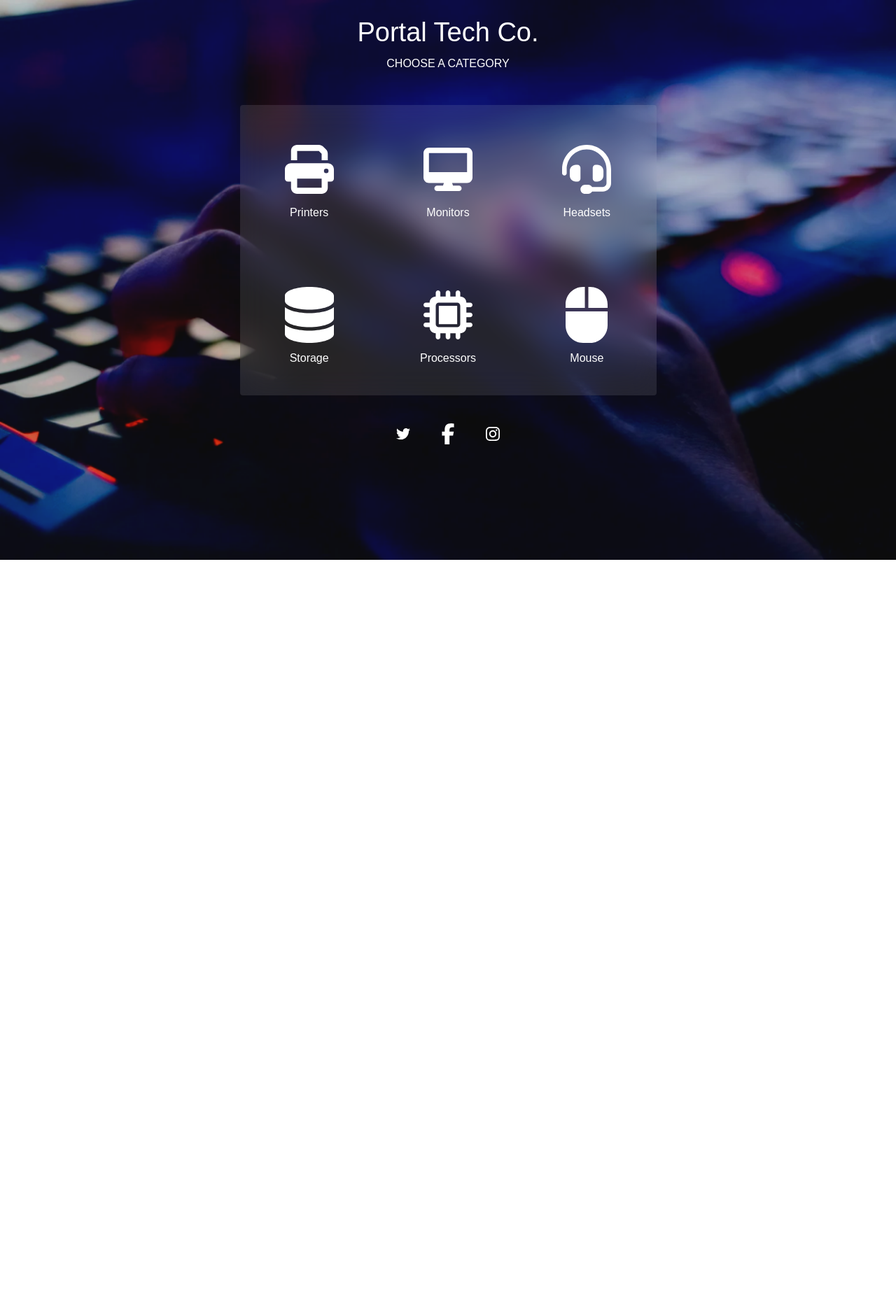
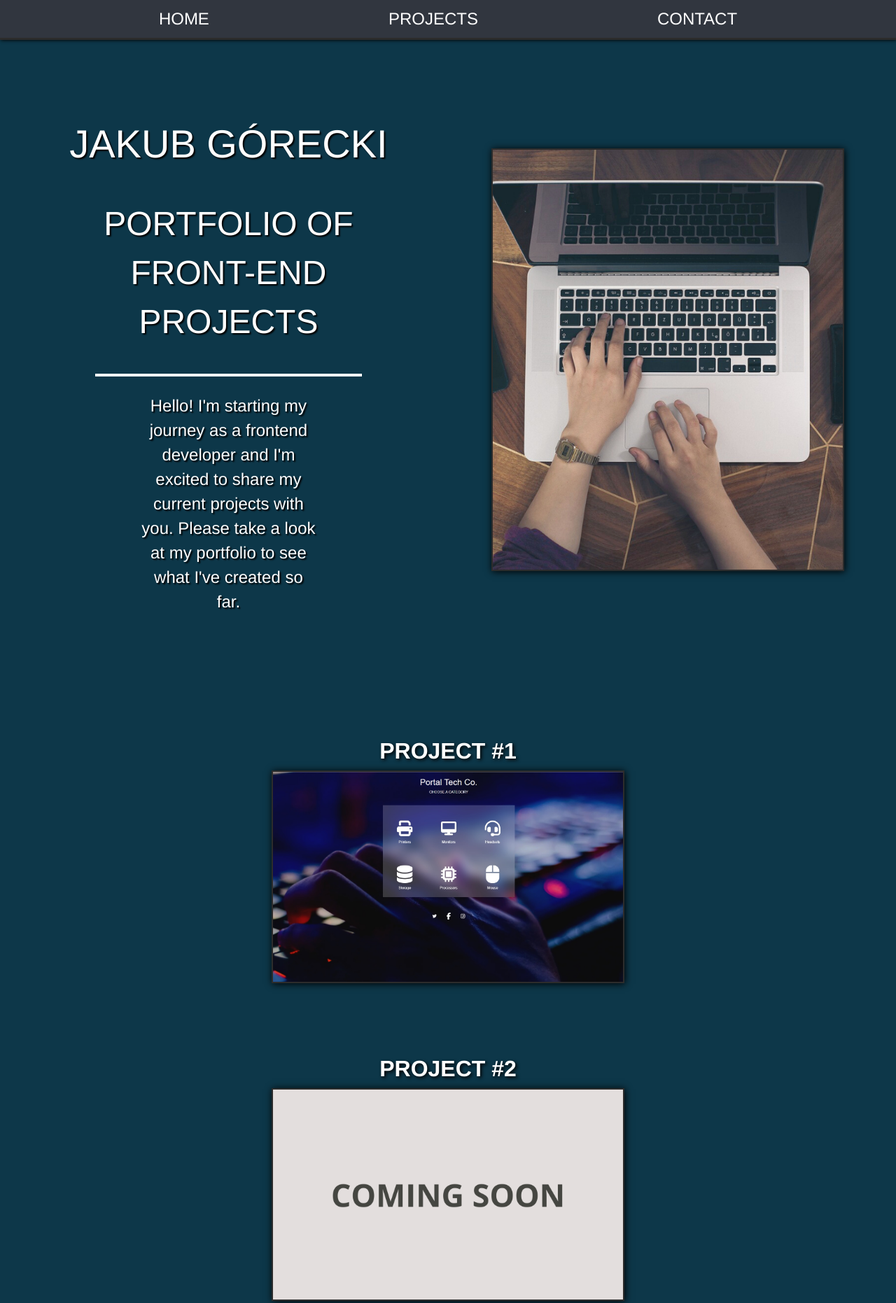
Before and after one commit to vandi112/Projects_website, a plain HTML site: page index.html in a window 1280 px wide. Shown: the top 1862 px of the page at 70% size. Before the commit the page ends 800 px from the top, so only its background shows below. Drawn offline with Linux system fonts and the light colour scheme.

Commit message:
update 1_4

```diff
--- a/index.html
+++ b/index.html
@@ -3,146 +3,66 @@
 <head>
     <meta charset="UTF-8">
     <meta name="viewport" content="width=device-width, initial-scale=1.0">
-    <title>Portal Tech Co.</title>
-    <style>
-        body {
-            background-image: url(picture/bacground.png);
-            background-size: cover;
-            background-attachment: fixed;
-            background-repeat: no-repeat;
-            margin: 0px;
-        }
-        h1 {
-            color: white;
-            font-family: Arial, Helvetica, sans-serif;
-            font-size: 38px;
-            text-align: center;
-            margin-bottom: 5px;
-            font-weight: lighter;
-        }
-
-        h2 {
-            text-transform: uppercase;
-            font-size: 16px;
-            color: white;
-            font-family: Arial, Helvetica, sans-serif;
-            text-align: center;
-            margin-bottom: 5px;
-            font-weight: lighter;
-        }
-        header{
-            margin-bottom: 40px;
-            width: 300px;
-            margin-left: auto;
-            margin-right: auto;
-        }
-        #menu {
-            margin-left: auto;
-            margin-right: auto;
-            background-color: rgba(255, 255, 255, 0.103);
-            backdrop-filter: blur(20px);
-            max-width: 595px;
-            width: 80%;
-            height: 415px;
-            border-radius: 4px;
-            margin-bottom: 20px;
-        }
-       img {
-        max-width: 70px;
-        width: 40%;
-        margin: auto;
-        margin-top: 10px;
-        padding: 50px;
-       }
-       p {
-            color: white;
-            font-family: Arial, Helvetica, sans-serif;
-            font-size: 16px;
-            text-align: center;
-            margin-bottom: 5px;
-            font-weight: lighter;
-       }
-       .top {
-        display: flex;
-        text-align: center;
-        height: 50%;
-        margin: 0px;
-       }
-       .bottom {
-        display: flex;
-        text-align: center;
-
-        height: 50%;
-        margin: 0px;
-       }
-       div {
-        width: 100%;
-        height: 130px;
-        margin: 50px;
-        padding: 0px;
-       }
-       .scale {
-        margin: auto;
-       }
-       .paraf {
-        color: rgb(255, 255, 255);
-        margin-top: -5px;
-
-        width: 98px;
-        height: 23px;
-        margin-left: auto;
-        margin-right: auto;
-       }
-       a {
-        text-decoration: none;
-       }
-        img{
-            height: 80px;
-            padding: 14px;
-            margin: 0;
-        }
-        .scale:hover {
-            scale: 1.2;
-            transition-duration: 0.5s;
-        }
-        .scale:not(hover) {
-            scale: 1;
-            transition-duration: 0.4s;
-        }
-       .foot{
-        width: 20px;
-        padding: 20px;
-        height: 30px;
-        margin-top: 0px;
-       }
-       footer {
-        text-align: center;
-       }
-    </style>
+    <meta name="description" content="Front-end website design">
+    <meta name="keywords" content="website, design, font-end, website programming, HTML, CSS, JavaScript, web developer">
+    <meta name="robots" content="index, follow">
+    <meta name="author" content="Jakub Górecki">
+    <title>JAKUB GÓRECKI PORFOLIO</title>
+    <link rel="stylesheet" href="style.css">
+    <script src="https://cdn.jsdelivr.net/npm/@fortawesome/fontawesome-free@6.7.2/js/all.min.js"></script>
+    <link href="https://cdn.jsdelivr.net/npm/@fortawesome/fontawesome-free@6.7.2/css/fontawesome.min.css" rel="stylesheet">
 </head>
 <body>
-        <header>
-            <h1>Portal Tech Co.</h1>
-            <h2>choose a category</h2>
-        </header>
-        <main>
-            <div id="menu">
-               <div class="top">
-                   <div class="scale"><a href=""><img src="picture/print.svg" alt=""><p class="paraf">Printers</p></a></div>
-                   <div class="scale"><a href=""><img class="monitors" src="picture/monitors.svg" alt=""><p class="paraf">Monitors</p></a></div>
-                   <div class="scale"><a href=""><img src="picture/headset.svg" alt=""><p class="paraf">Headsets</p></a></div>
-               </div>
-               <div class="bottom">
-                    <div class="scale"><a href=""><img src="picture/storage.svg" alt=""><p class="paraf">Storage</p></a></div>
-                    <div class="scale"><a href=""><img class="processors" src="picture/processors.svg" alt=""><p class="paraf">Processors</p></a></div>
-                    <div class="scale"><a href=""><img class="mouse" src="picture/mouse.svg" alt=""><p class="paraf">Mouse</p></a></div>
-               </div>
+
+    <nav>
+        <div><a href="#home">HOME</a></div>
+        <div><a href="#projects-section">PROJECTS</a></div>
+        <div><a href="#contact">CONTACT</a></div>
+    </nav>
+
+    <main>
+        <section id="home">
+            <div class="left-section">
+                <h1>
+                    JAKUB GÓRECKI
+                </h1>
+                <h2>
+                    PORTFOLIO OF <br>
+                    FRONT-END PROJECTS
+                </h2>
+                <hr>
+                <p>
+                    Hello! I'm starting my journey as a frontend developer and I'm excited to share my current projects with you.
+                    Please take a look at my portfolio to see what I've created so far.
+                </p>
+
             </div>
-        </main>
-        <footer>
-            <a href="https://x.com/"><img src="picture/twitter.svg" alt="" class="foot"></a>
-            <a href="https://www.facebook.com/?locale=pl_PL"><img src="picture/facebook.svg" alt="" class="foot"></a>
-            <a href="https://www.instagram.com/"><img src="picture/instagram.svg" alt="" class="foot"></a>
-        </footer>
+
+            <div class="right-section">
+                <div class="img-center"></div>
+            </div>
+
+        </section>
+        <section id="projects-section">
+            <a href="PROJECT_1/index.html"><div class="project project-1"><p>PROJECT #1</p></div></a>
+            <a href="#"><div class="project project-2"><p>PROJECT #2</p></div></a>
+            <a href="#"><div class="project project-3"><p>PROJECT #3</p></div></a>
+            <a href="#"><div class="project project-3"><p>PROJECT #4</p></div></a>
+        </section>
+    </main>
+
+    <footer>
+        <section id="contact">
+            <div class="info">CONTACT</div>
+            <div>
+                <p>EMAIL</p>
+                <i class="fa-regular fa-envelope"></i>
+            </div>
+            <div>
+                <p>LINKEDIN</p>
+                <i class="fa-brands fa-linkedin"></i>
+            </div>
+        </section>
+    </footer>
 </body>
 </html>
--- /dev/null
+++ b/style.css
@@ -0,0 +1,192 @@
+body {
+    background-color: #0d3749;
+    margin: 0;
+    padding: 0;
+    font-family: Helvetica, sans-serif;
+}
+
+
+nav {
+    position: sticky;
+    top: 0;
+    width: 100%;
+    padding: 1% 0;
+    background-color: #31363f;
+    display: flex;
+    justify-content: center;
+    align-items: center;
+    border-bottom: 3px solid rgb(44, 44, 44);
+    z-index: 1;
+    box-shadow: 1px 0.5px 5px black;
+}
+nav div a {
+    color: white;
+    text-decoration: none;
+    font-size: 1.5em;
+
+}
+nav div {
+    padding: 0px 10%;
+}
+main, footer {
+    color: white;
+}
+
+#home {
+    display: flex;
+    justify-content: center;
+    text-align: center;
+    flex-wrap: wrap;
+    text-shadow: 2px 2px 2px black;
+    margin-bottom: 200px;
+    margin-top: 20px;
+}
+
+h1 {
+    font-size: 3.5rem;
+    font-weight: 300;
+}
+
+h2 {
+    font-size: 3rem;
+    font-weight: 300;
+}
+
+#home p {
+    font-size: 1.5rem;
+    flex-basis: 49%;
+}
+hr {
+    width: 60%;
+    border: 2px solid white;
+}
+
+.left-section {
+    flex-basis: 49%;
+
+    padding-top: 50px;
+}
+.right-section {
+    flex-basis: 49%;
+
+    display: flex;
+    justify-content: center;
+    align-items: center;
+}
+
+.laptop-photo {
+    height: 100%;
+    justify-content: center;
+}
+
+.left-section h1, h2, p {
+    width: 75%;
+    margin-left: auto;
+    margin-right: auto;
+}
+h2 {
+    line-height: 70px;
+}
+br {
+    height: 200px;
+}
+
+.left-section p {
+    width: 40%;
+    line-height: 35px;
+}
+.img-center {
+    margin-top: 50px;
+    border: 2px solid rgb(44, 44, 44);
+    height: 600px;
+    width: 500px;
+    background-image: url(photo/laptop_photo.png);
+    background-size: cover;
+    background-position: center;
+    box-shadow: 1px 1px 10px black;
+}
+footer{
+    display: flex;
+    justify-content: space-around;
+    gap: 100px;
+}
+
+#projects-section{
+    display: flex;
+    flex-wrap: wrap;
+    justify-content: center;
+    align-items: center;
+    width: 70%;
+    margin-left: auto;
+    margin-right: auto;
+    gap: 150px;
+    justify-content: space-around;
+    text-shadow: 2px 2px 5px black;
+    margin-bottom: 10px;
+}
+.project{
+    background-image: url(photo/cooming_soon.png);
+    width: 500px;
+    height: 300px;
+    background-position: center;
+    margin-left: auto;
+    margin-right: auto;
+    margin-top: px;
+    background-size: 100%;
+    border: 2px solid rgb(44, 44, 44);
+    box-shadow: 1px 1px 10px black;
+
+
+}
+
+#projects-section a {
+    text-decoration: none;
+    color: white;
+
+}
+.project-1{
+    background-image: url(photo/PROJECT.jpg);
+    background-size: 121%;
+}
+
+#projects-section div p {
+    text-align: center;
+    position: relative;
+    top: -80px;
+    font-size: 2rem;
+    font-weight: 600;
+}
+
+#contact {
+    margin-top: 100px;
+    border-top: 2px solid white;
+    width: 70%;
+    display: flex;
+    flex-wrap: wrap;
+    margin-top: 50px;
+    gap: 150px;
+    align-items: center;
+    justify-content: center;
+}
+#contact div {
+    text-align: center;
+    font-size: 1.5rem;
+    margin-top: 10px;
+    display: flex;
+    align-items: center;
+    justify-content: center;
+
+}
+#contact div p {
+    margin: 0px;
+}
+.info {
+    font-weight: bold;
+    font-size: 2rem !important;
+}
+.fa-regular, .fa-envelope, .fa-brands, .fa-linkedin {
+    color: white;
+    font-size: 3rem;
+    margin: 5px;
+
+}
```
Also changed, not shown: PROJECT_1/index.html (added, +149 -0 lines), PROJECT_1/picture/bacground.png (added), PROJECT_1/picture/facebook.svg (added), PROJECT_1/picture/headset.svg (added), PROJECT_1/picture/instagram.svg (added), PROJECT_1/picture/monitors.svg (added), PROJECT_1/picture/mouse.svg (added), PROJECT_1/picture/print.svg (added), PROJECT_1/picture/processors.svg (added), PROJECT_1/picture/storage.svg (added), PROJECT_1/picture/twitter.svg (added), photo/PROJECT.jpg (added), photo/cooming_soon.png (added), photo/laptop_photo.png (added).
